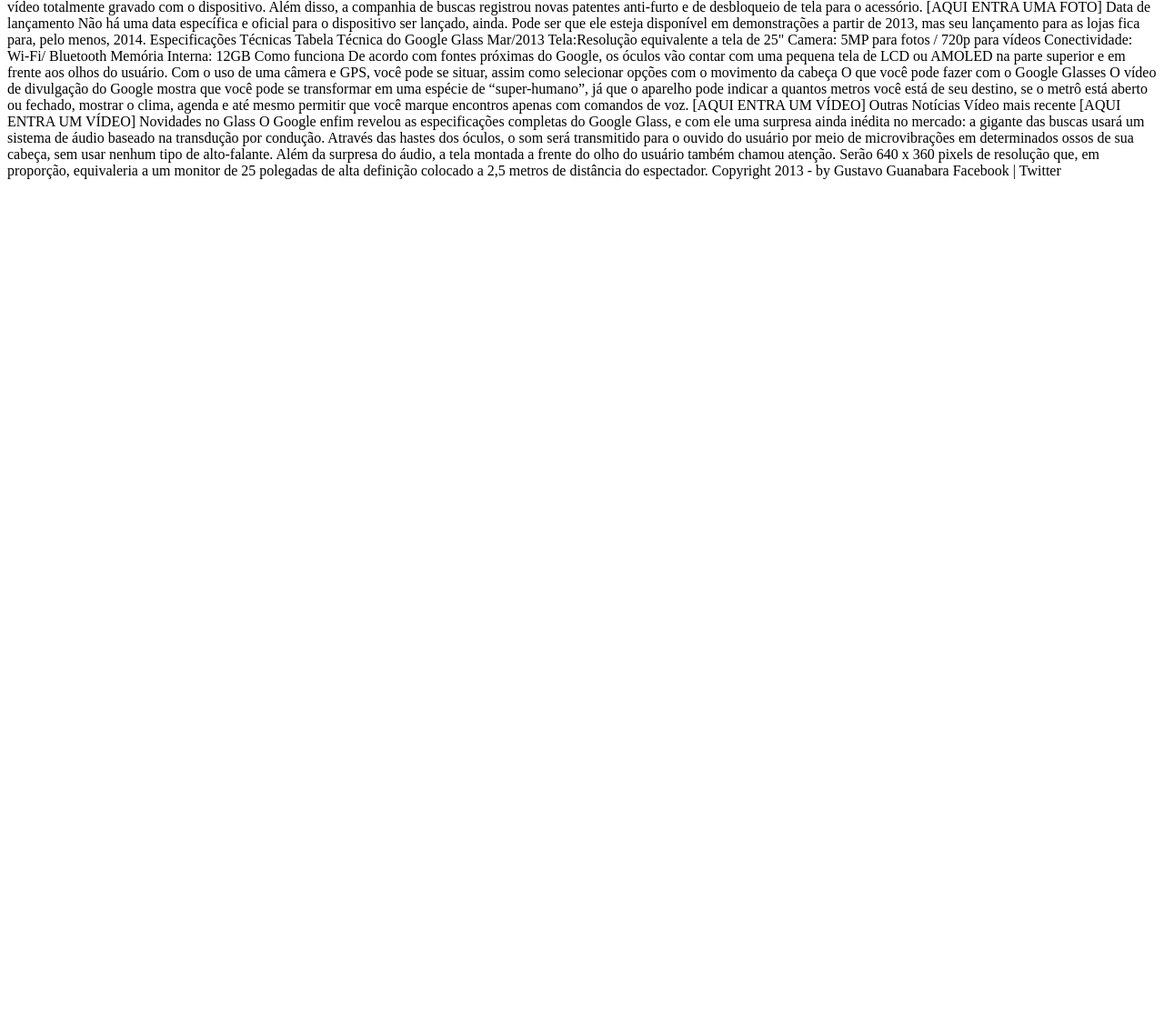
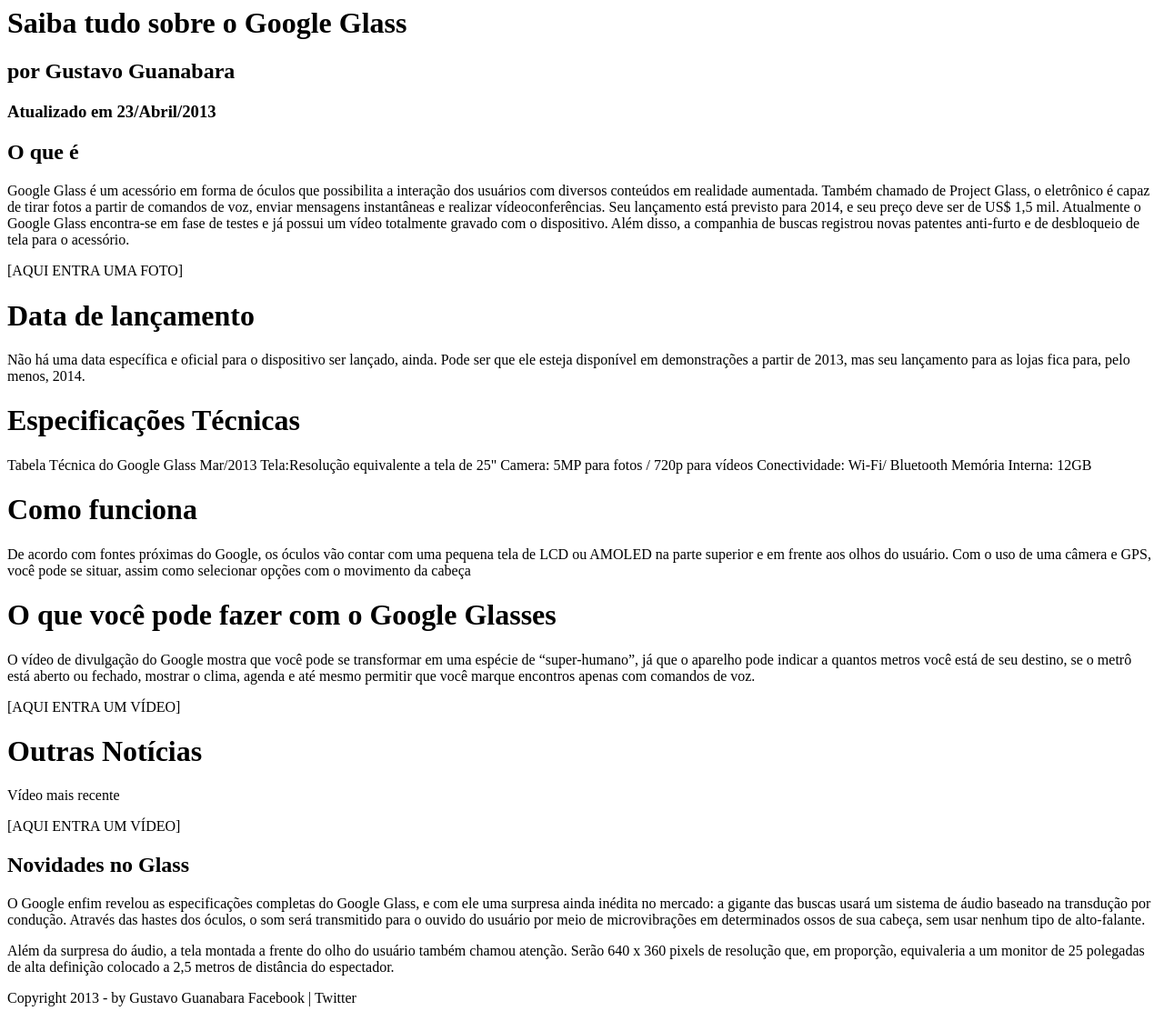
Before and after one commit to willianlim/projeto_glass, a plain HTML site: page index.html in a window 1280 px wide. Shown: the part 307-1430 px from the top of the page at 91% size. Before the commit the page ends 800 px from the top, so only its background shows below. Drawn offline with Linux system fonts and the light colour scheme.

Commit message:
Aula 6 – Parágrafos, Quebras e Símbolos Especiais

```diff
--- a/index.html
+++ b/index.html
@@ -21,42 +21,82 @@
       </header>
       <!-- FIM -->
 
-      Tecnologia > Inovações Saiba tudo sobre o Google Glass por Gustavo
-      Guanabara Atualizado em 23/Abril/2013 O que é O Google Glass é um
-      acessório em forma de óculos que possibilita a interação dos usuários com
-      diversos conteúdos em realidade aumentada. Também chamado de Project
-      Glass, o eletrônico é capaz de tirar fotos a partir de comandos de voz,
-      enviar mensagens instantâneas e realizar vídeoconferências. Seu lançamento
-      está previsto para 2014, e seu preço deve ser de US$ 1,5 mil. Atualmente o
-      Google Glass encontra-se em fase de testes e já possui um vídeo totalmente
-      gravado com o dispositivo. Além disso, a companhia de buscas registrou
-      novas patentes anti-furto e de desbloqueio de tela para o acessório. [AQUI
-      ENTRA UMA FOTO] Data de lançamento Não há uma data específica e oficial
-      para o dispositivo ser lançado, ainda. Pode ser que ele esteja disponível
-      em demonstrações a partir de 2013, mas seu lançamento para as lojas fica
-      para, pelo menos, 2014. Especificações Técnicas Tabela Técnica do Google
-      Glass Mar/2013 Tela:Resolução equivalente a tela de 25" Camera: 5MP para
-      fotos / 720p para vídeos Conectividade: Wi-Fi/ Bluetooth Memória Interna:
-      12GB Como funciona De acordo com fontes próximas do Google, os óculos vão
-      contar com uma pequena tela de LCD ou AMOLED na parte superior e em frente
-      aos olhos do usuário. Com o uso de uma câmera e GPS, você pode se situar,
-      assim como selecionar opções com o movimento da cabeça O que você pode
-      fazer com o Google Glasses O vídeo de divulgação do Google mostra que você
-      pode se transformar em uma espécie de “super-humano”, já que o aparelho
-      pode indicar a quantos metros você está de seu destino, se o metrô está
-      aberto ou fechado, mostrar o clima, agenda e até mesmo permitir que você
-      marque encontros apenas com comandos de voz. [AQUI ENTRA UM VÍDEO] Outras
-      Notícias Vídeo mais recente [AQUI ENTRA UM VÍDEO] Novidades no Glass O
-      Google enfim revelou as especificações completas do Google Glass, e com
-      ele uma surpresa ainda inédita no mercado: a gigante das buscas usará um
-      sistema de áudio baseado na transdução por condução. Através das hastes
-      dos óculos, o som será transmitido para o ouvido do usuário por meio de
-      microvibrações em determinados ossos de sua cabeça, sem usar nenhum tipo
-      de alto-falante. Além da surpresa do áudio, a tela montada a frente do
-      olho do usuário também chamou atenção. Serão 640 x 360 pixels de resolução
-      que, em proporção, equivaleria a um monitor de 25 polegadas de alta
-      definição colocado a 2,5 metros de distância do espectador. Copyright 2013
-      - by Gustavo Guanabara Facebook | Twitter
+      <hgroup>
+        <h3>Tecnologia > Inovações</h3>
+        <h1>Saiba tudo sobre o Google Glass</h1>
+        <h2>por Gustavo Guanabara</h2>
+        <h3>Atualizado em 23/Abril/2013</h3>
+      </hgroup>
+
+      <h2>O que é</h2>
+      <p>
+        Google Glass é um acessório em forma de óculos que possibilita a
+        interação dos usuários com diversos conteúdos em realidade aumentada.
+        Também chamado de Project Glass, o eletrônico é capaz de tirar fotos a
+        partir de comandos de voz, enviar mensagens instantâneas e realizar
+        vídeoconferências. Seu lançamento está previsto para 2014, e seu preço
+        deve ser de US$ 1,5 mil. Atualmente o Google Glass encontra-se em fase
+        de testes e já possui um vídeo totalmente gravado com o dispositivo.
+        Além disso, a companhia de buscas registrou novas patentes anti-furto e
+        de desbloqueio de tela para o acessório.
+      </p>
+
+      [AQUI ENTRA UMA FOTO]
+
+      <h1>Data de lançamento</h1>
+      <p>
+        Não há uma data específica e oficial para o dispositivo ser lançado,
+        ainda. Pode ser que ele esteja disponível em demonstrações a partir de
+        2013, mas seu lançamento para as lojas fica para, pelo menos, 2014.
+      </p>
+
+      <h1>Especificações Técnicas</h1>
+      Tabela Técnica do Google Glass Mar/2013 Tela:Resolução equivalente a tela
+      de 25" Camera: 5MP para fotos / 720p para vídeos Conectividade: Wi-Fi/
+      Bluetooth Memória Interna: 12GB
+
+      <h1>Como funciona</h1>
+      <p>
+        De acordo com fontes próximas do Google, os óculos vão contar com uma
+        pequena tela de LCD ou AMOLED na parte superior e em frente aos olhos do
+        usuário. Com o uso de uma câmera e GPS, você pode se situar, assim como
+        selecionar opções com o movimento da cabeça
+      </p>
+
+      <h1>O que você pode fazer com o Google Glasses</h1>
+      <p>
+        O vídeo de divulgação do Google mostra que você pode se transformar em
+        uma espécie de “super-humano”, já que o aparelho pode indicar a quantos
+        metros você está de seu destino, se o metrô está aberto ou fechado,
+        mostrar o clima, agenda e até mesmo permitir que você marque encontros
+        apenas com comandos de voz.
+      </p>
+
+      [AQUI ENTRA UM VÍDEO]
+
+      <h1>Outras Notícias</h1>
+      <p>Vídeo mais recente</p>
+
+      [AQUI ENTRA UM VÍDEO]
+
+      <h2>Novidades no Glass</h2>
+      <p>
+        O Google enfim revelou as especificações completas do Google Glass, e
+        com ele uma surpresa ainda inédita no mercado: a gigante das buscas
+        usará um sistema de áudio baseado na transdução por condução. Através
+        das hastes dos óculos, o som será transmitido para o ouvido do usuário
+        por meio de microvibrações em determinados ossos de sua cabeça, sem usar
+        nenhum tipo de alto-falante.
+      </p>
+
+      <p>
+        Além da surpresa do áudio, a tela montada a frente do olho do usuário
+        também chamou atenção. Serão 640 x 360 pixels de resolução que, em
+        proporção, equivaleria a um monitor de 25 polegadas de alta definição
+        colocado a 2,5 metros de distância do espectador.
+      </p>
+
+      <p>Copyright 2013 - by Gustavo Guanabara Facebook | Twitter</p>
     </div>
   </body>
 </html>
```
